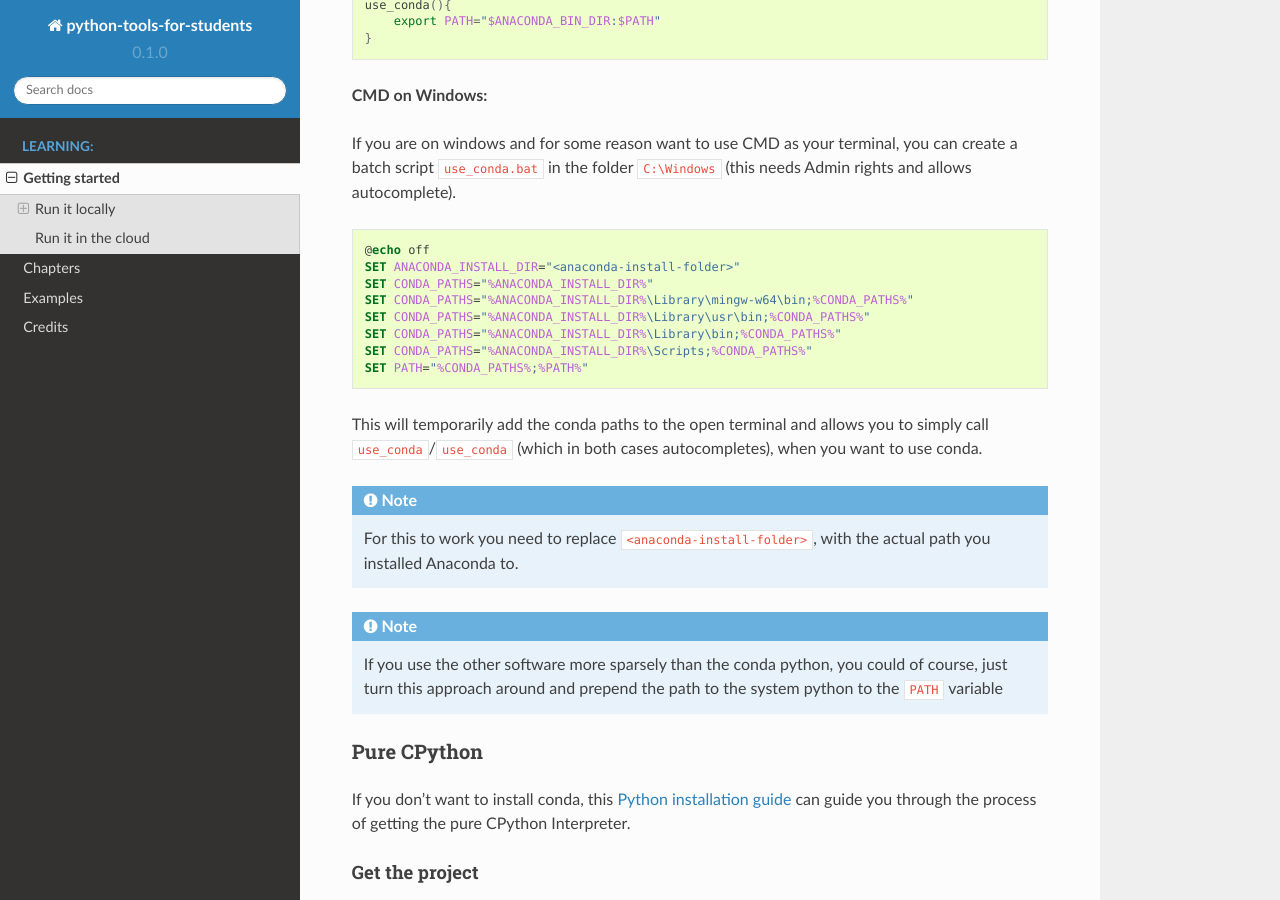
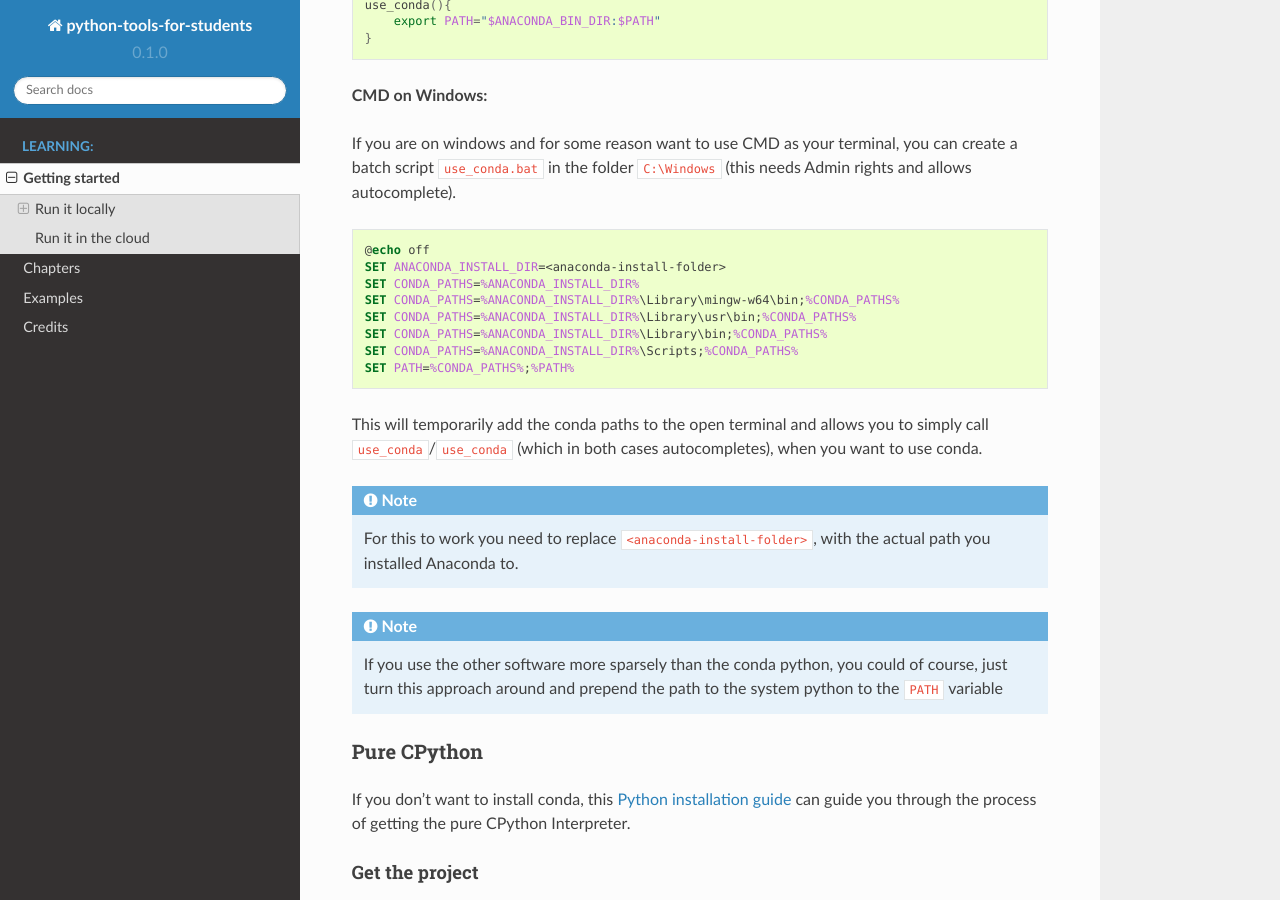
Before and after one commit to students-teach-students/python-tools-for-students, a Sphinx documentation site: the page built from docs/getting_started.rst, in a window 1280 px wide and 900 px high, scrolled down 1004 px. Built offline with Sphinx 7.4.7 and the Read the Docs theme 2.0.0, drawn with Linux system fonts in a browser that asks for light colours; pages that are not in the unit, such as notebooks, are missing from menus.

```diff
--- a/docs/getting_started.rst
+++ b/docs/getting_started.rst
@@ -63,13 +63,13 @@ you can create a batch script ``use_conda.bat`` in the folder
 .. code-block:: batch
 
     @echo off
-    SET ANACONDA_INSTALL_DIR="<anaconda-install-folder>"
-    SET CONDA_PATHS="%ANACONDA_INSTALL_DIR%"
-    SET CONDA_PATHS="%ANACONDA_INSTALL_DIR%\Library\mingw-w64\bin;%CONDA_PATHS%"
-    SET CONDA_PATHS="%ANACONDA_INSTALL_DIR%\Library\usr\bin;%CONDA_PATHS%"
-    SET CONDA_PATHS="%ANACONDA_INSTALL_DIR%\Library\bin;%CONDA_PATHS%"
-    SET CONDA_PATHS="%ANACONDA_INSTALL_DIR%\Scripts;%CONDA_PATHS%"
-    SET PATH="%CONDA_PATHS%;%PATH%"
+    SET ANACONDA_INSTALL_DIR=<anaconda-install-folder>
+    SET CONDA_PATHS=%ANACONDA_INSTALL_DIR%
+    SET CONDA_PATHS=%ANACONDA_INSTALL_DIR%\Library\mingw-w64\bin;%CONDA_PATHS%
+    SET CONDA_PATHS=%ANACONDA_INSTALL_DIR%\Library\usr\bin;%CONDA_PATHS%
+    SET CONDA_PATHS=%ANACONDA_INSTALL_DIR%\Library\bin;%CONDA_PATHS%
+    SET CONDA_PATHS=%ANACONDA_INSTALL_DIR%\Scripts;%CONDA_PATHS%
+    SET PATH=%CONDA_PATHS%;%PATH%
 
 
 This will temporarily add the conda paths to the open terminal and
```
